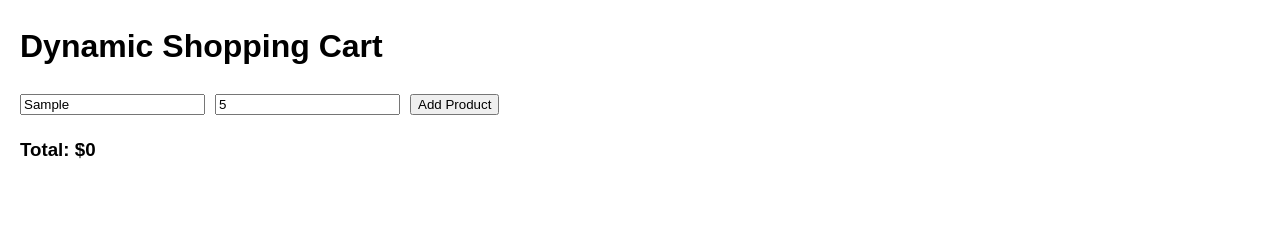
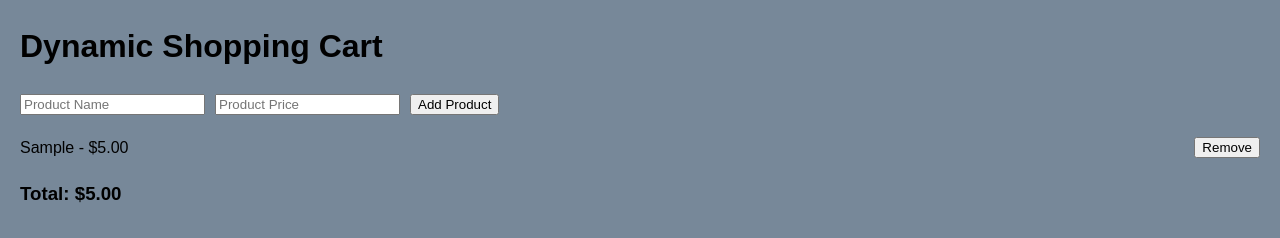
Before and after one commit to selinsenenharsch/dynamic-shopping-cart, a plain HTML site: page index.html in a window 1280 px wide. Both pictures are taken after typing "Sample", "5" into the empty fields and a click on the button "Add Product". Drawn offline with Linux system fonts and the light colour scheme.

Commit message:
add 4 steps

```diff
--- a/script.js
+++ b/script.js
@@ -6,16 +6,45 @@ const totalPriceSpan = document.getElementById('total-price');
 
 let totalPrice = 0;
 
-// Function to update the total price
 function updateTotalPrice(amount) {
     totalPrice += amount;
     totalPriceSpan.textContent = totalPrice.toFixed(2);
 }
 
-// Function to remove an item
 function removeItem(event) {
     const item = event.target.closest('li');
     const price = parseFloat(item.dataset.price);
     updateTotalPrice(-price);
     item.remove();
 }
+
+addProductButton.addEventListener('click', function () {
+    const name = productNameInput.value.trim();
+    const price = parseFloat(productPriceInput.value);
+
+    if (name === '' || isNaN(price) || price <= 0) {
+        alert('Please enter a valid product name and a price greater than 0.');
+        return;
+    }
+
+  const li = document.createElement('li');
+  li.classList.add('cart-item');
+  li.dataset.price = price;
+
+  const itemText = document.createElement('span');
+  itemText.textContent = `${name} - $${price.toFixed(2)}`;
+
+  const removeBtn = document.createElement('button');
+  removeBtn.textContent = 'Remove';
+  removeBtn.addEventListener('click', removeItem);
+
+  li.appendChild(itemText);
+  li.appendChild(removeBtn);
+
+  cart.appendChild(li);
+
+  updateTotalPrice(price);
+
+  productNameInput.value = '';
+  productPriceInput.value = '';
+});
--- a/styles.css
+++ b/styles.css
@@ -2,6 +2,7 @@ body {
   font-family: Arial, sans-serif;
   margin: 20px;
   line-height: 1.6;
+  background-color: lightslategray;
 }
 
 #product-container {
```
Lines whose indentation alone changed are shown as unchanged.
